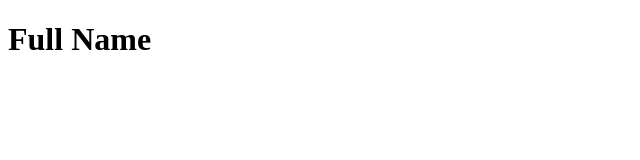
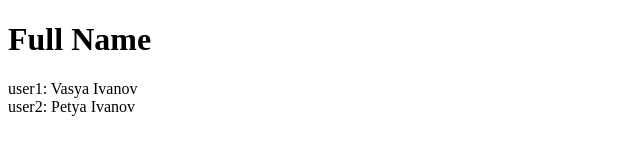
Before and after one commit to alinaoshina/JS-base, a plain HTML site: page index.html in a window 1280 px wide. Shown: the whole page, without its empty margins (0-640 px from the left). Drawn offline with Linux system fonts and the light colour scheme.

Commit message:
userContent output to html

```diff
--- a/fullName.js
+++ b/fullName.js
@@ -25,4 +25,12 @@ function getUserFullName(x) {
     return UserFullName;
 }
 
-console.log(getUserFullName(users))
+let usersContent = getUserFullName(users);
+console.log(usersContent)
+const myElement = document.getElementById('full');
+
+for (i=0;i<users.length; i++) {
+    const newElement = document.createElement("div");
+    newElement.innerHTML = `user${i+1}: ${usersContent[`user${i+1}`]}`;
+    myElement.appendChild(newElement);
+}
--- a/index.html
+++ b/index.html
@@ -8,6 +8,7 @@
 </head>
 <body>
 	<h1>Full Name</h1>
+	<div id = "full"></div>
 
 <script src="fullName.js"></script>
 </body>
```
